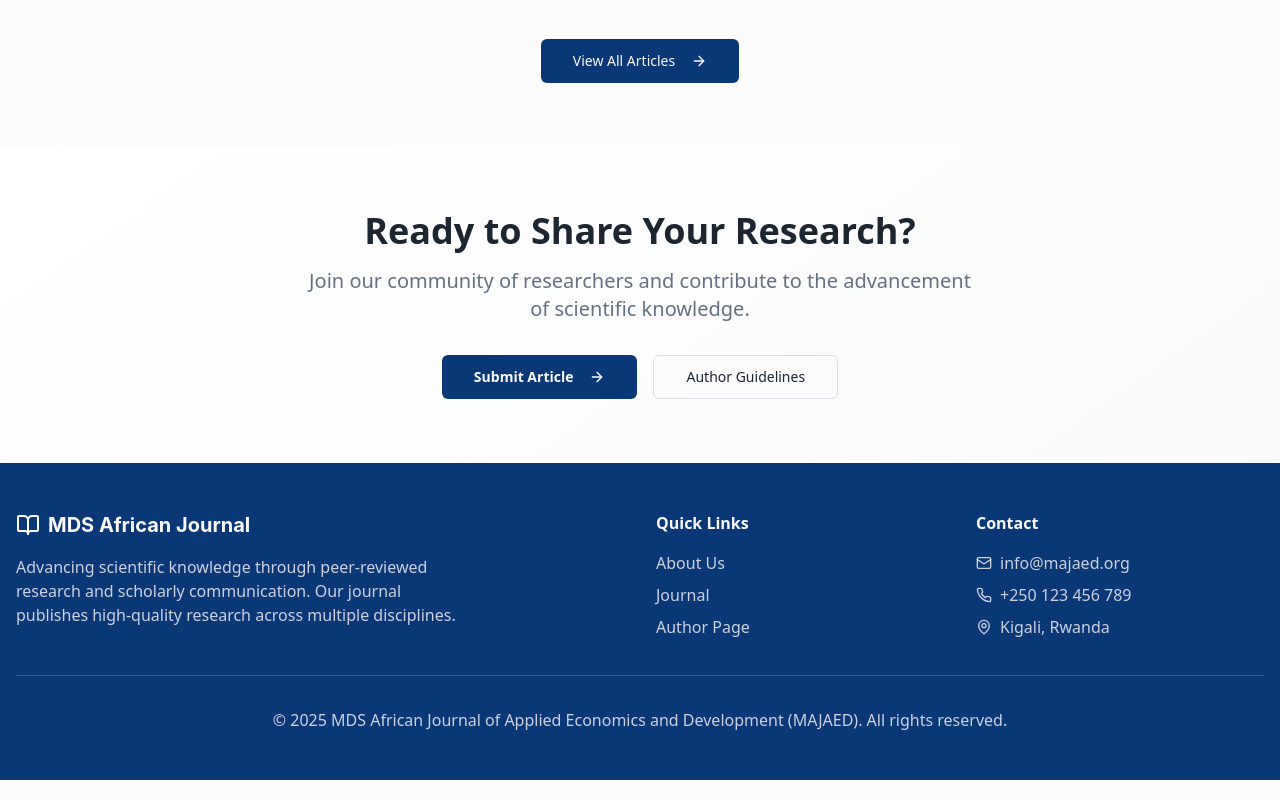
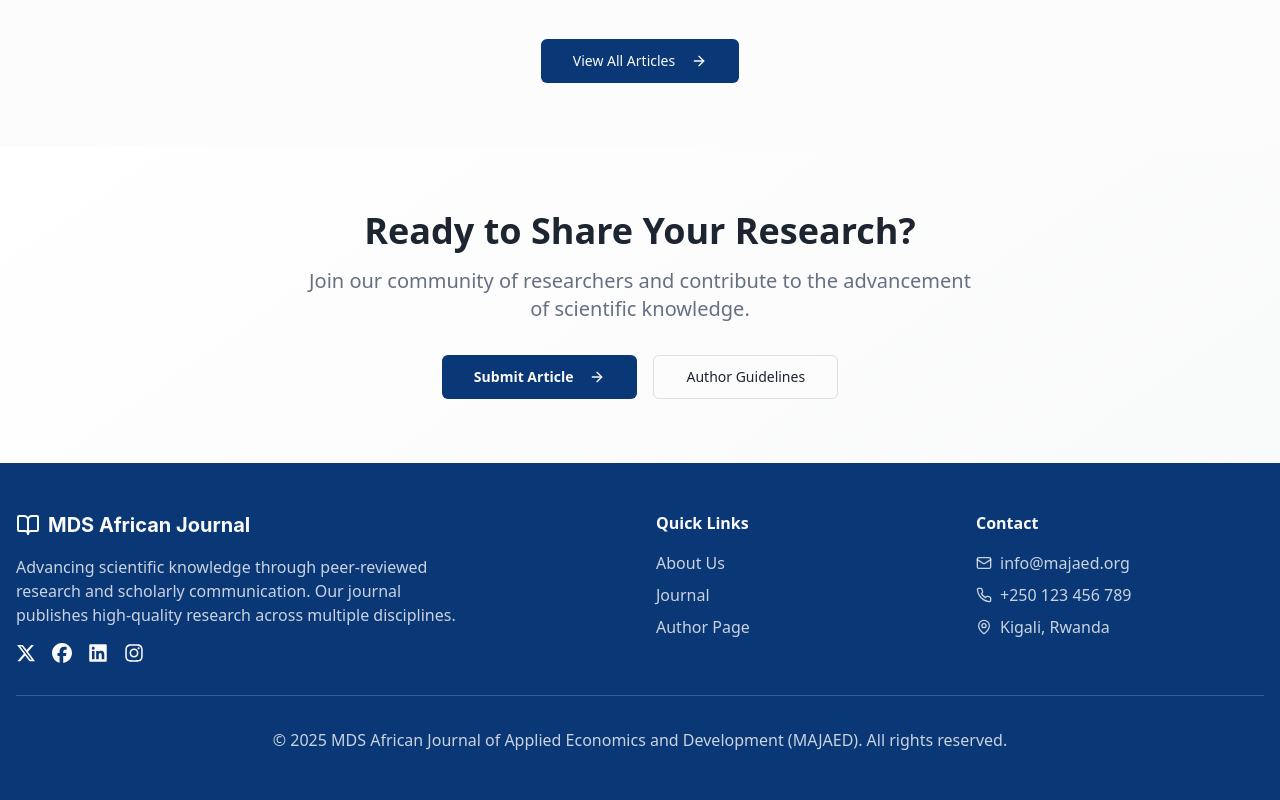
Before and after one commit to dushimec/mds-African-Journal-ui, a React (Vite) app: page / in a window 1280 px wide. Shown: the part 1315-2115 px from the top of the page. Built offline with nearby package versions, Linux system fonts and the light colour scheme; no server answers.

Commit message:
added social media icons

```diff
--- a/package.json
+++ b/package.json
@@ -57,6 +57,7 @@
     "react-dom": "^18.3.1",
     "react-hook-form": "^7.61.1",
     "react-hot-toast": "^2.6.0",
+    "react-icons": "^5.5.0",
     "react-resizable-panels": "^2.1.9",
     "react-router-dom": "^6.30.1",
     "react-slick": "^0.31.0",
--- a/src/components/Footer.tsx
+++ b/src/components/Footer.tsx
@@ -1,29 +1,38 @@
 import { useEffect, useState } from "react";
 import { Link } from "react-router-dom";
 import { BookOpen, Mail, Phone, MapPin } from "lucide-react";
+import { FaXTwitter, FaFacebook, FaLinkedin, FaInstagram } from "react-icons/fa6";
 import axios from "axios";
 
 interface ContactInfo {
   email?: string;
   phone?: string;
   mailingAddress?: string;
+  social?: {
+    twitter?: string;
+    facebook?: string;
+    linkedin?: string;
+    instagram?: string;
+  };
 }
 
 const Footer = () => {
   const currentYear = new Date().getFullYear();
   const [contactInfo, setContactInfo] = useState<ContactInfo>({});
 
-  // ✅ Fetch contact info
   useEffect(() => {
     const fetchContactInfo = async () => {
       try {
-        const res = await axios.get(`${import.meta.env.VITE_API_URL}/contact-info`);
+        const res = await axios.get(
+          `${import.meta.env.VITE_API_URL}/contact-info`
+        );
         if (res.data?.data?.contactInfo) {
-          const { email, phone, mailingAddress } = res.data.data.contactInfo;
-          setContactInfo({ email, phone, mailingAddress });
+          const { email, phone, mailingAddress, social } =
+            res.data.data.contactInfo;
+          setContactInfo({ email, phone, mailingAddress, social });
         }
       } catch (error) {
-        console.error("❌ Failed to fetch contact info in footer:", error);
+        console.error(" Failed to fetch contact info in footer:", error);
       }
     };
 
@@ -34,7 +43,7 @@ const Footer = () => {
     <footer className="bg-primary text-primary-foreground">
       <div className="container mx-auto px-4 py-12">
         <div className="grid grid-cols-1 md:grid-cols-4 gap-8">
-          {/* 🔸 Logo and Description */}
+          {/*  Logo and Description */}
           <div className="col-span-1 md:col-span-2">
             <div className="flex items-center space-x-2 mb-4">
               <BookOpen className="h-6 w-6" />
@@ -43,12 +52,56 @@ const Footer = () => {
               </span>
             </div>
             <p className="text-primary-foreground/80 mb-4 max-w-md">
-              Advancing scientific knowledge through peer-reviewed research and scholarly communication.
-              Our journal publishes high-quality research across multiple disciplines.
+              Advancing scientific knowledge through peer-reviewed research and
+              scholarly communication. Our journal publishes high-quality
+              research across multiple disciplines.
             </p>
+
+            {/* 🌐 Social Media Icons */}
+            <div className="flex space-x-4 mt-4">
+              {/* Twitter */}
+              <a
+                href={contactInfo.social?.twitter}
+                target="_blank"
+                rel="noopener noreferrer"
+                className="hover:cursor-pointer"
+              >
+                <FaXTwitter className="h-5 w-5" />
+              </a>
+
+              {/*  Facebook */}
+              <a
+                href={contactInfo.social?.facebook}
+                target="_blank"
+                rel="noopener noreferrer"
+                className="hover:cursor-pointer "
+              >
+                <FaFacebook className="h-5 w-5" />
+              </a>
+
+              {/*  LinkedIn */}
+              <a
+                href={contactInfo.social?.linkedin}
+                target="_blank"
+                rel="noopener noreferrer"
+                className="hover:cursor-pointer"
+              >
+                <FaLinkedin className="h-5 w-5" />
+              </a>
+
+              {/* Instagram */}
+              <a
+                href={contactInfo.social?.instagram}
+                target="_blank"
+                rel="noopener noreferrer"
+                className="hover:cursor-pointer"
+              >
+                <FaInstagram className="h-5 w-5" />
+              </a>
+            </div>
           </div>
 
-          {/* 🔸 Quick Links */}
+          {/*  Quick Links */}
           <div>
             <h3 className="font-semibold mb-4">Quick Links</h3>
             <ul className="space-y-2">
@@ -79,7 +132,7 @@ const Footer = () => {
             </ul>
           </div>
 
-          {/* 🔸 Contact Info */}
+          {/*  Contact Info */}
           <div>
             <h3 className="font-semibold mb-4">Contact</h3>
             <ul className="space-y-2">
@@ -101,7 +154,8 @@ const Footer = () => {
 
         <div className="border-t border-primary-foreground/20 mt-8 pt-8 text-center">
           <p className="text-primary-foreground/80">
-            © {currentYear} MDS African Journal of Applied Economics and Development (MAJAED). All rights reserved.
+            © {currentYear} MDS African Journal of Applied Economics and
+            Development (MAJAED). All rights reserved.
           </p>
         </div>
       </div>
```
Also changed, not shown: 2 other files (tests, documents, lock files or other folders).
